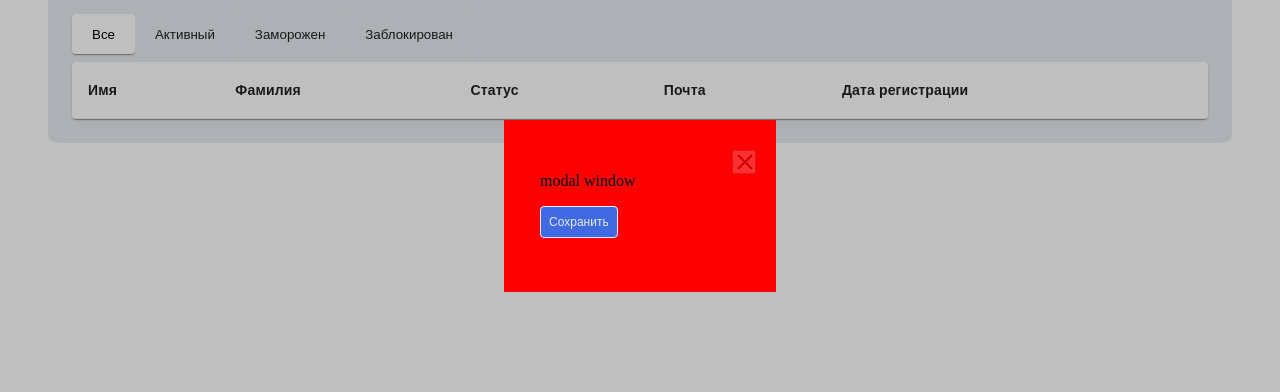
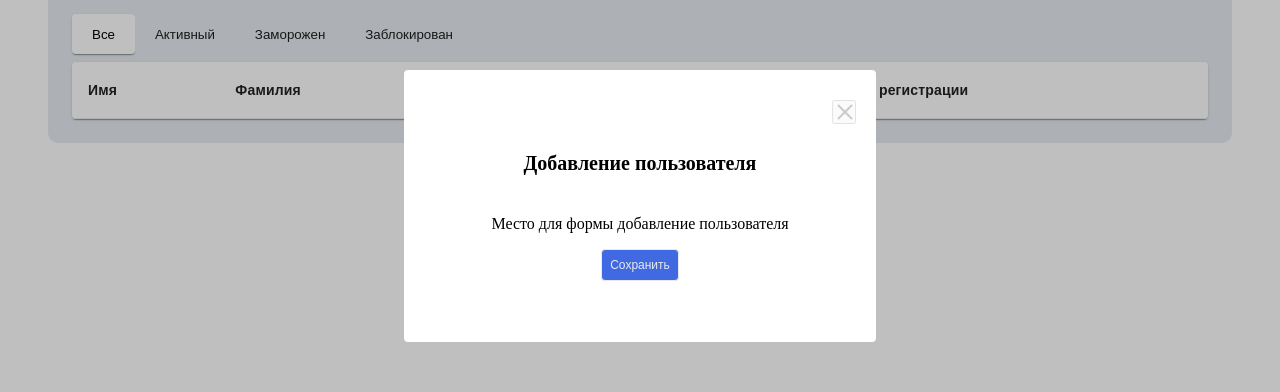
Before and after one commit to Chackmoole/my_project, a React app: page / in a window 1280 px wide. Both pictures are taken after typing "Sample" into the empty fields and a click on the button "Добавить пользователя". Shown: the part 194-586 px from the top of the page. Built offline with nearby package versions, Linux system fonts and the light colour scheme; the HTML template or start-up script is replaced by a standard one.

Commit message:
Разметка + стилизация модалки добавления пользователя.

```diff
--- a/src/components/AddUserModal/AddUserModal.jsx
+++ b/src/components/AddUserModal/AddUserModal.jsx
@@ -2,6 +2,8 @@ import React from 'react';
 import {
   StyledAddUserBackdrop,
   StyledAddUserModal,
+  StyledH3,
+  StyledText,
 } from 'components/AddUserModal/AddUserModal.styled';
 import Button from 'src/ui/Button/Button';
 import CrossButton from 'src/ui/CrossButton/CrossButton';
@@ -16,7 +18,8 @@ const AddUserModal = ({ isModalOpen, closeModal }) => {
       <StyledAddUserBackdrop onClick={closeModal}>
         <StyledAddUserModal onClick={(e) => e.stopPropagation()}>
           <CrossButton onClick={closeModal} />
-          <p>modal window</p>
+          <StyledH3>Добавление пользователя</StyledH3>
+          <StyledText> Место для формы добавление пользователя</StyledText>
           <Button onClick={closeModal}>Сохранить</Button>
         </StyledAddUserModal>
       </StyledAddUserBackdrop>
--- a/src/components/AddUserModal/AddUserModal.styled.js
+++ b/src/components/AddUserModal/AddUserModal.styled.js
@@ -12,12 +12,26 @@ export const StyledAddUserBackdrop = styled.div`
 
 export const StyledAddUserModal = styled.div`
   position: fixed;
-  background-color: red;
+  background-color: #fff;
   top: 50%;
   left: 50%;
   transform: translate(-50%, -50%);
-  min-width: 200px;
-  min-height: 100px;
+  display: flex;
+  justify-content: center;
+  align-items: center;
+  flex-direction: column;
+  min-width: 400px;
+  min-height: 200px;
   padding: 36px;
+  border-radius: 4px;
   z-index: 101;
 `;
+
+export const StyledH3 = styled.h3`
+  font-size: 20px;
+  margin-bottom: 24px;
+`;
+
+export const StyledText = styled.p`
+  margin-bottom: 16px;
+`;
```
